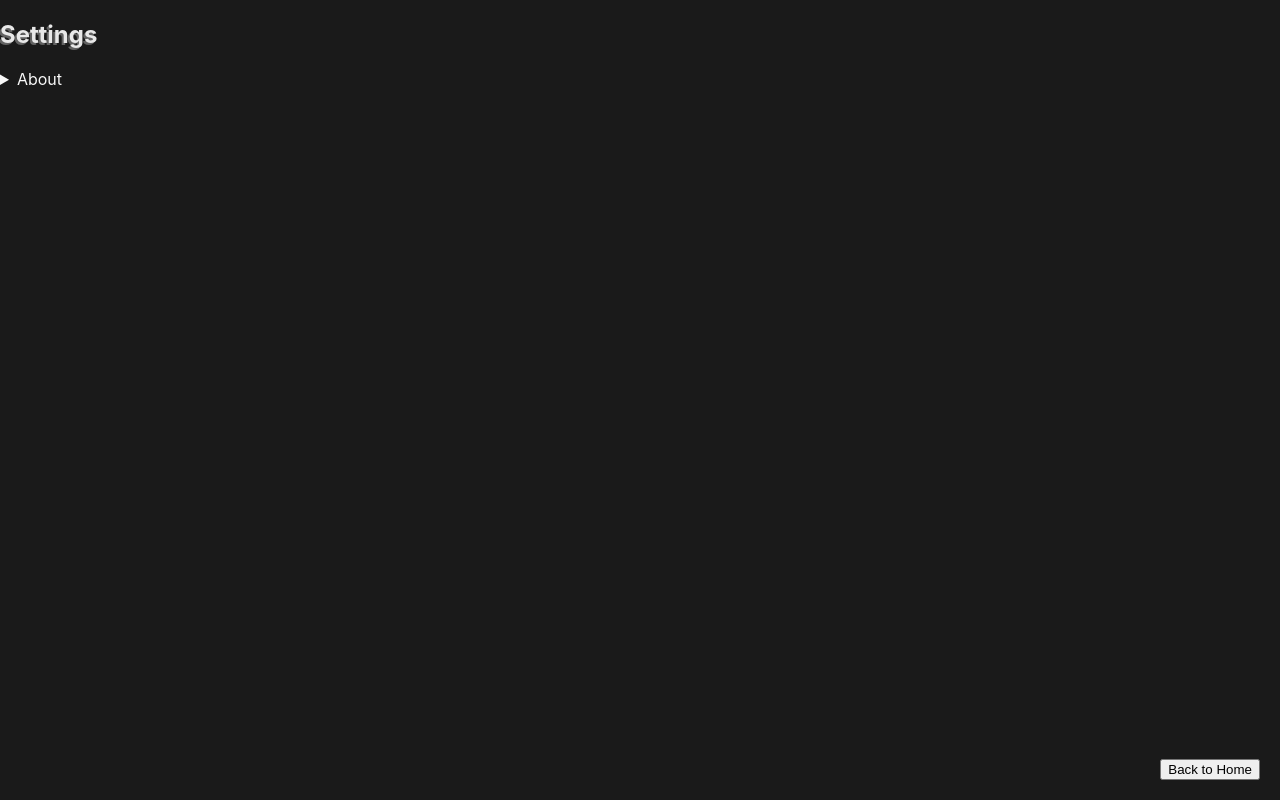
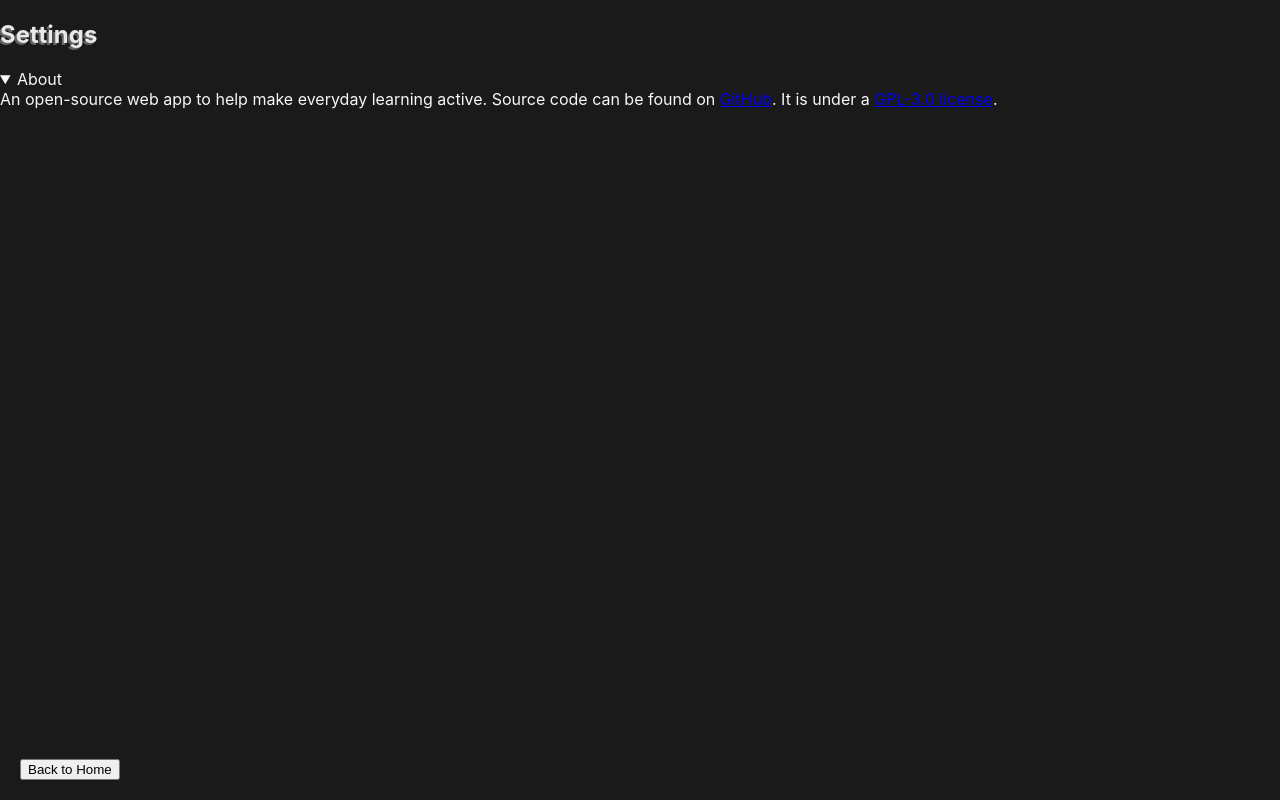
Before and after one commit to timefreer/wilt, a React (Create React App) app: page /settings in a window 1280 px wide. Built offline with nearby package versions, Linux system fonts and the light colour scheme.

Commit message:
Set About section on Settings page to default to open state

```diff
--- a/src/components/Settings.scss
+++ b/src/components/Settings.scss
@@ -2,6 +2,6 @@
     &__back-btn {
         position: absolute;
         bottom: 1.25rem;
-        right: 1.25rem;
+        left: 1.25rem;
     }
 }
--- a/src/components/Settings.tsx
+++ b/src/components/Settings.tsx
@@ -7,7 +7,7 @@ function Settings(props: any) {
             <h1>
                 Settings
             </h1>
-            <details>
+            <details open={true}>
                 <summary>About</summary>
                 An open-source web app to help make everyday learning active.
                 Source code can be found on <a href="https://github.com/timefreer/wilt">GitHub</a>.
```
